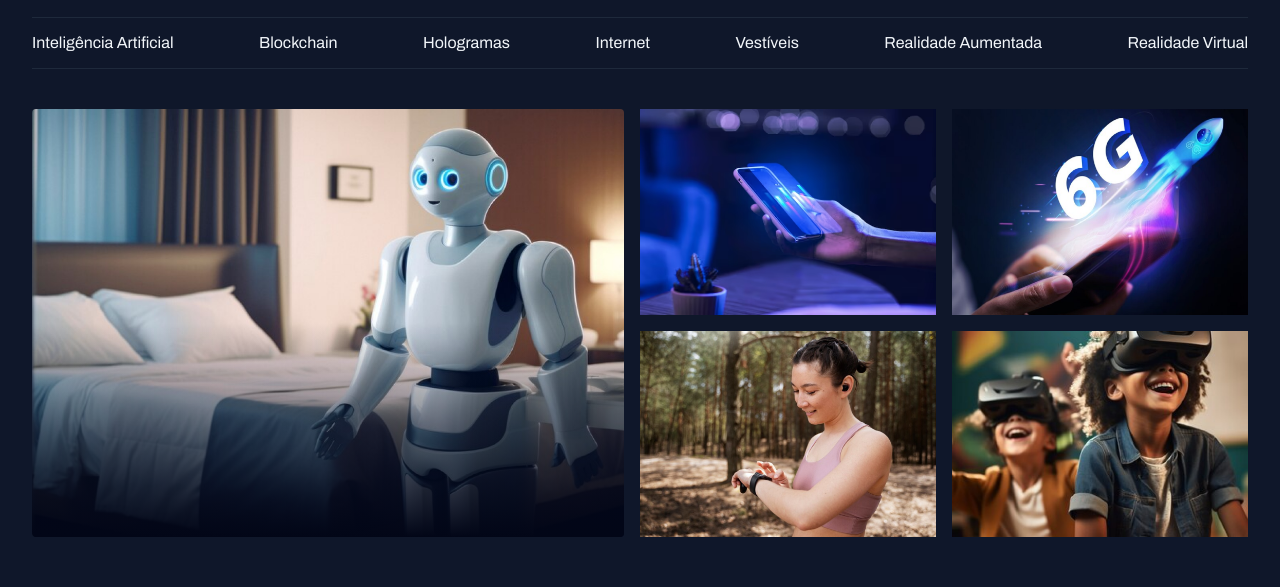
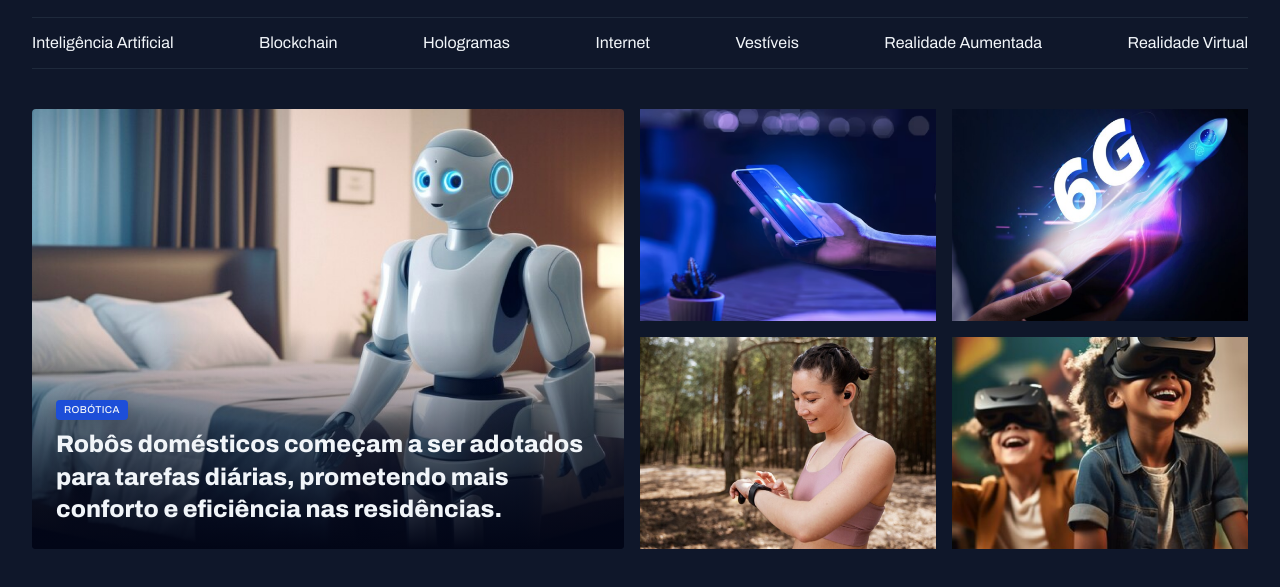
Before and after one commit to Czniartynsk/Portal-de-Noticias, a plain HTML site: page index.html in a window 1280 px wide. Shown: the part 55-642 px from the top of the page. Drawn offline with Linux system fonts and the light colour scheme.

Commit message:
Ajustando o conteúdo do card

```diff
--- a/index.html
+++ b/index.html
@@ -40,14 +40,29 @@
 
   <main class="grid container">
     <section id="featured" class="grid grid-flow-column gap-16">
-      <div class="card">
+      <figure class="card">
         <img src="./assets/images/Image 01.png" alt="...">
-      </div>
+        <figcaption>
+          <span class="content-tag">Robótica</span>
+          <h2 class="text-2xl">Robôs domésticos começam a ser adotados para tarefas diárias, prometendo mais conforto e eficiência nas residências.</h2>
+        </figcaption>
+      </figure>
       <div class="grid grid-column-2 gap-16">
-        <img src="./assets/images/Image 02.png" alt="...">
-        <img src="./assets/images/Image 03.png" alt="...">
-        <img src="./assets/images/Image 04.png" alt="...">
-        <img src="./assets/images/Image 05.png" alt="...">
+        <figure>
+          <img src="./assets/images/Image 02.png" alt="...">
+        </figure>
+
+        <figure>
+          <img src="./assets/images/Image 03.png" alt="...">
+        </figure>
+
+        <figure>
+          <img src="./assets/images/Image 04.png" alt="...">
+        </figure>
+
+        <figure>
+          <img src="./assets/images/Image 05.png" alt="...">
+        </figure>
       </div>
     </section>
 
--- a/styles/global.css
+++ b/styles/global.css
@@ -57,3 +57,15 @@ img {
 main {
   margin-top: 40px;
 }
+
+.content-tag {
+  display: inline-block;
+  font: 500 10px/1.2 var(--font-family);
+  background-color: var(--brand-color-dark);
+  padding: 4px 8px;
+  border-radius: 4px;
+  text-transform: uppercase;
+  letter-spacing: 0.04em;
+  color: var(--text-color-primary);
+  box-shadow: 0px 4px 16px rgba(2, 6, 23, 0.251);
+}
--- a/styles/sections.css
+++ b/styles/sections.css
@@ -21,5 +21,15 @@
       #020617 100%
       );
     }
+
+    figcaption {
+      position: absolute;
+      bottom: 0;
+      padding: 24px;
+
+      h2 {
+        margin-top: 8px;
+      }
+    }
   }
 }
--- a/styles/utility.css
+++ b/styles/utility.css
@@ -14,3 +14,19 @@
 .gap-16 {
   gap: 16px;
 }
+
+.text-2xl {
+  font: var(--h1);
+}
+
+.text-xl {
+  font: var(--h2);
+}
+
+.text-lg {
+  font: var(--h3);
+}
+
+.text-sm {
+  font: var(--text-sm);
+}
```
